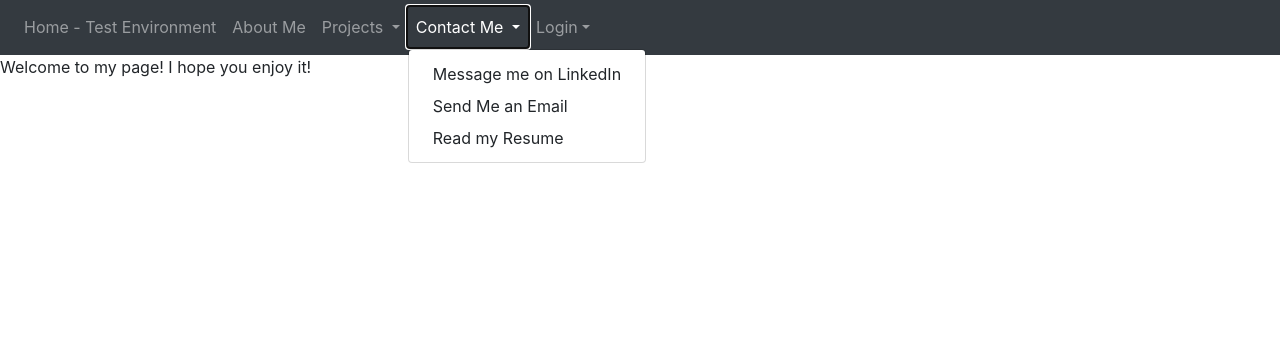
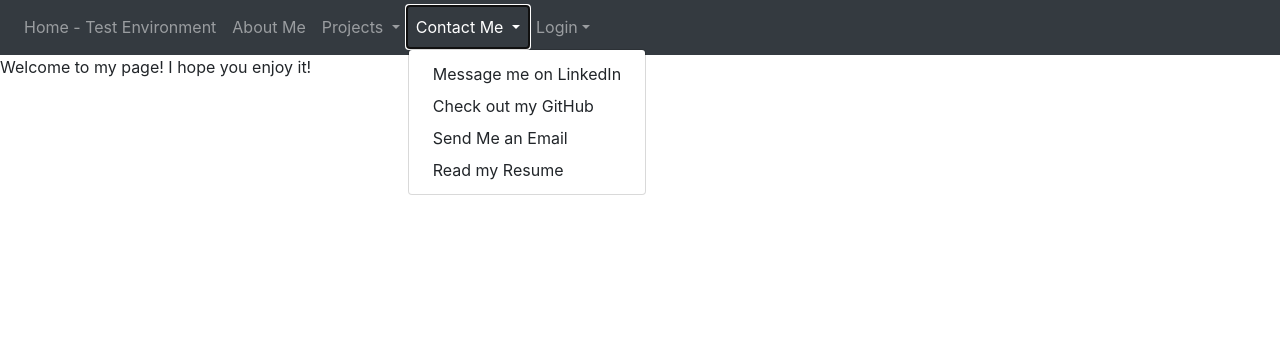
Before and after one commit to EmilBerbakov/Website, a PHP site: page /index.php in a window 1280 px wide, after a click on "Contact Me". Shown: the part 57-412 px from the top of the page. Run offline with PHP 8.4, Linux system fonts and the light colour scheme; some libraries are stand-ins or nearby versions.

Commit message:
Add files via upload
Added GitHub link

```diff
--- a/htdocs/php-addons/toolbar.php
+++ b/htdocs/php-addons/toolbar.php
@@ -26,6 +26,7 @@
 		</a>
 		<ul class="dropdown-menu" aria-labelledby="contactDropdown">
 			<li><a class="dropdown-item" href="https://www.linkedin.com/in/emil-berbakov/" target="_blank" rel="noopener noreferrer">Message me on LinkedIn</a></li>
+			<li><a class="dropdown-item" href="https://github.com/EmilBerbakov" target="_blank" rel="noopener noreferrer">Check out my GitHub</a></li>
 			<li><a class="dropdown-item" href="mailto:emberbakov@gmail.com">Send Me an Email </a></li>
 			<li> <a class="dropdown-item" href="resume.php">Read my Resume</a></li>
 
```
